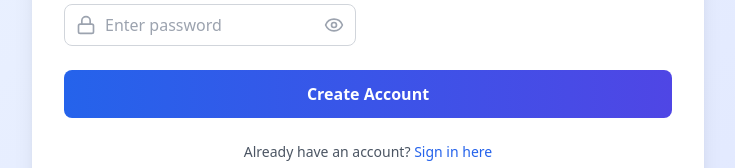
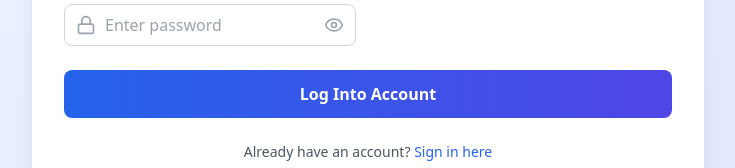
Before and after one commit to Mastercard-Code-For-Change-2-0/Team-24, a React (Vite) app in the folder vite-project/: page /login/student in a window 1280 px wide. Shown: the part 504-672 px from the top of the page, without its empty margins (272-1007 px from the left). Built offline with nearby package versions, Linux system fonts and the light colour scheme.

Commit message:
updated login

```diff
--- a/vite-project/src/component/Login.jsx
+++ b/vite-project/src/component/Login.jsx
@@ -194,20 +194,12 @@ const RoleBasedSignup = () => {
             </div>
           </div>
 
-          {/* Role-specific fields */}
-          {formData.role && (
-            <div className="mb-8">
-
-              {renderRoleSpecificFields()}
-            </div>
-          )}
-
           <button
             type="submit"
             disabled={isSubmitting}
             className="w-full bg-gradient-to-r from-blue-600 to-indigo-600 text-white py-3 rounded-lg font-semibold hover:from-blue-700 hover:to-indigo-700 focus:outline-none focus:ring-2 focus:ring-blue-500 focus:ring-offset-2 transition-all duration-200 disabled:opacity-50 disabled:cursor-not-allowed"
           >
-            {isSubmitting ? 'Creating Account...' : 'Create Account'}
+            {isSubmitting ? 'Logging into Account...' : 'Log Into Account'}
           </button>
 
           <p className="text-center text-sm text-gray-600 mt-6">
```
